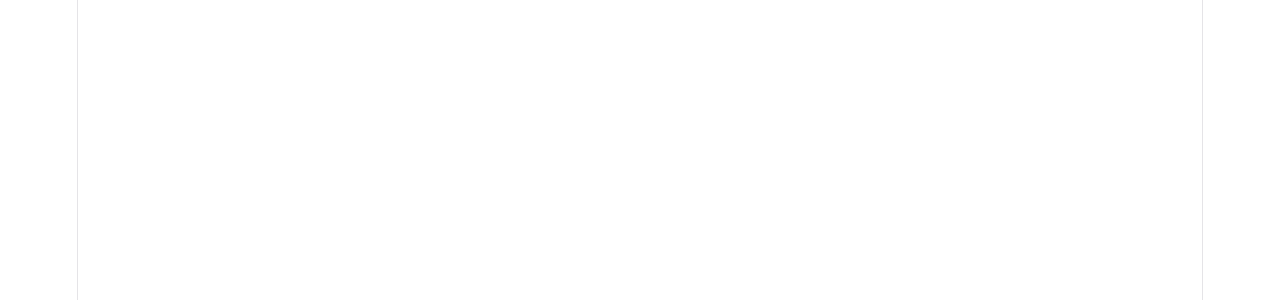
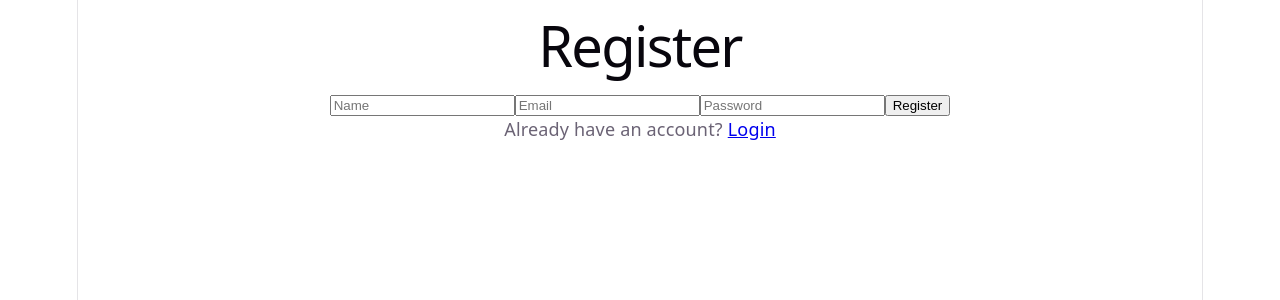
Before and after one commit to stolovitskyinc-maker/tiyulon, a React (Vite) app in the folder client/: page /register in a window 1280 px wide. Before the commit this address had no page. Shown: the top 300 px of the page. Built offline with nearby package versions, Linux system fonts and the light colour scheme.

Commit message:
auth context, login and register pages

```diff
--- a/client/src/App.jsx
+++ b/client/src/App.jsx
@@ -1,15 +1,22 @@
 import { BrowserRouter, Routes, Route } from 'react-router-dom';
+import { AuthProvider } from './context/AuthContext';
 import TrailList from './pages/TrailList';
 import TrailDetail from './pages/TrailDetail';
+import Login from './pages/Login';
+import Register from './pages/Register';
 
 function App() {
   return (
+    <AuthProvider>
       <BrowserRouter>
         <Routes>
           <Route path="/" element={<TrailList />} />
           <Route path="/trails/:id" element={<TrailDetail />} />
+          <Route path="/login" element={<Login />} />
+          <Route path="/register" element={<Register />} />
         </Routes>
       </BrowserRouter>
+    </AuthProvider>
   );
 }
 
--- a/client/src/api.js
+++ b/client/src/api.js
@@ -6,4 +6,12 @@ const api = axios.create({
   baseURL: API_BASE_URL,
 });
 
+export function setAuthToken(token) {
+  if (token) {
+    api.defaults.headers.common['Authorization'] = `Bearer ${token}`;
+  } else {
+    delete api.defaults.headers.common['Authorization'];
+  }
+}
+
 export default api;
--- /dev/null
+++ b/client/src/context/AuthContext.jsx
@@ -0,0 +1,28 @@
+import { createContext, useContext, useState } from 'react';
+
+const AuthContext = createContext(null);
+
+export function AuthProvider({ children }) {
+  const [token, setToken] = useState(null);
+  const [user, setUser] = useState(null);
+
+  const login = (userData, authToken) => {
+    setUser(userData);
+    setToken(authToken);
+  };
+
+  const logout = () => {
+    setUser(null);
+    setToken(null);
+  };
+
+  return (
+    <AuthContext.Provider value={{ user, token, login, logout }}>
+      {children}
+    </AuthContext.Provider>
+  );
+}
+
+export function useAuth() {
+  return useContext(AuthContext);
+}
--- /dev/null
+++ b/client/src/pages/Login.jsx
@@ -0,0 +1,40 @@
+import { useState } from 'react';
+import { useNavigate, Link } from 'react-router-dom';
+import api, { setAuthToken } from '../api';
+import { useAuth } from '../context/AuthContext';
+
+function Login() {
+  const [email, setEmail] = useState('');
+  const [password, setPassword] = useState('');
+  const [error, setError] = useState(null);
+  const { login } = useAuth();
+  const navigate = useNavigate();
+
+  const handleSubmit = async (e) => {
+    e.preventDefault();
+    setError(null);
+    try {
+      const res = await api.post('/auth/login', { email, password });
+      setAuthToken(res.data.token);
+      login(res.data.user, res.data.token);
+      navigate('/');
+    } catch (err) {
+      setError(err.response?.data?.error || 'Login failed');
+    }
+  };
+
+  return (
+    <div>
+      <h1>Login</h1>
+      <form onSubmit={handleSubmit}>
+        <input placeholder="Email" type="email" value={email} onChange={e => setEmail(e.target.value)} required />
+        <input placeholder="Password" type="password" value={password} onChange={e => setPassword(e.target.value)} required />
+        <button type="submit">Login</button>
+      </form>
+      {error && <p style={{ color: 'red' }}>{error}</p>}
+      <p>No account? <Link to="/register">Register</Link></p>
+    </div>
+  );
+}
+
+export default Login;
--- /dev/null
+++ b/client/src/pages/Register.jsx
@@ -0,0 +1,42 @@
+import { useState } from 'react';
+import { useNavigate, Link } from 'react-router-dom';
+import api, { setAuthToken } from '../api';
+import { useAuth } from '../context/AuthContext';
+
+function Register() {
+  const [name, setName] = useState('');
+  const [email, setEmail] = useState('');
+  const [password, setPassword] = useState('');
+  const [error, setError] = useState(null);
+  const { login } = useAuth();
+  const navigate = useNavigate();
+
+  const handleSubmit = async (e) => {
+    e.preventDefault();
+    setError(null);
+    try {
+      const res = await api.post('/auth/register', { name, email, password });
+      setAuthToken(res.data.token);
+      login(res.data.user, res.data.token);
+      navigate('/');
+    } catch (err) {
+      setError(err.response?.data?.error || 'Registration failed');
+    }
+  };
+
+  return (
+    <div>
+      <h1>Register</h1>
+      <form onSubmit={handleSubmit}>
+        <input placeholder="Name" value={name} onChange={e => setName(e.target.value)} required />
+        <input placeholder="Email" type="email" value={email} onChange={e => setEmail(e.target.value)} required />
+        <input placeholder="Password" type="password" value={password} onChange={e => setPassword(e.target.value)} required />
+        <button type="submit">Register</button>
+      </form>
+      {error && <p style={{ color: 'red' }}>{error}</p>}
+      <p>Already have an account? <Link to="/login">Login</Link></p>
+    </div>
+  );
+}
+
+export default Register;
```
Lines whose indentation alone changed are shown as unchanged.
